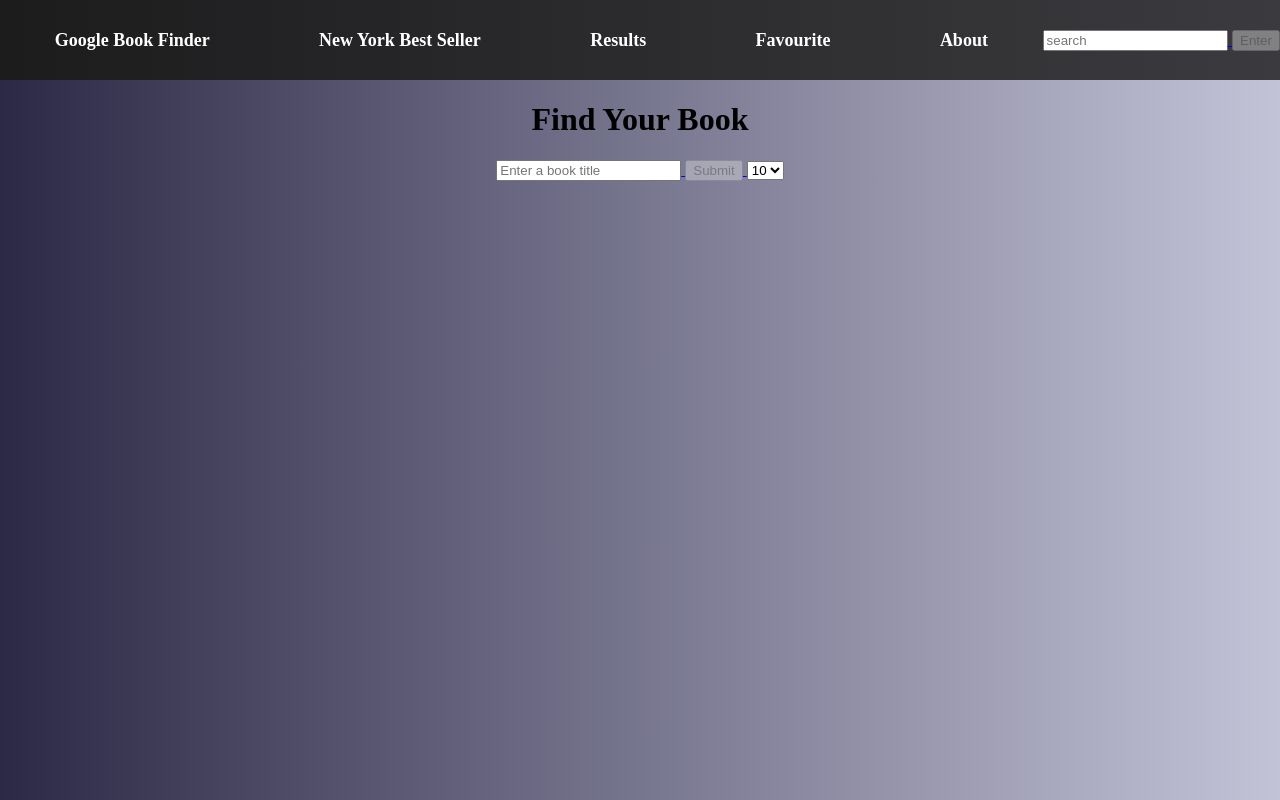
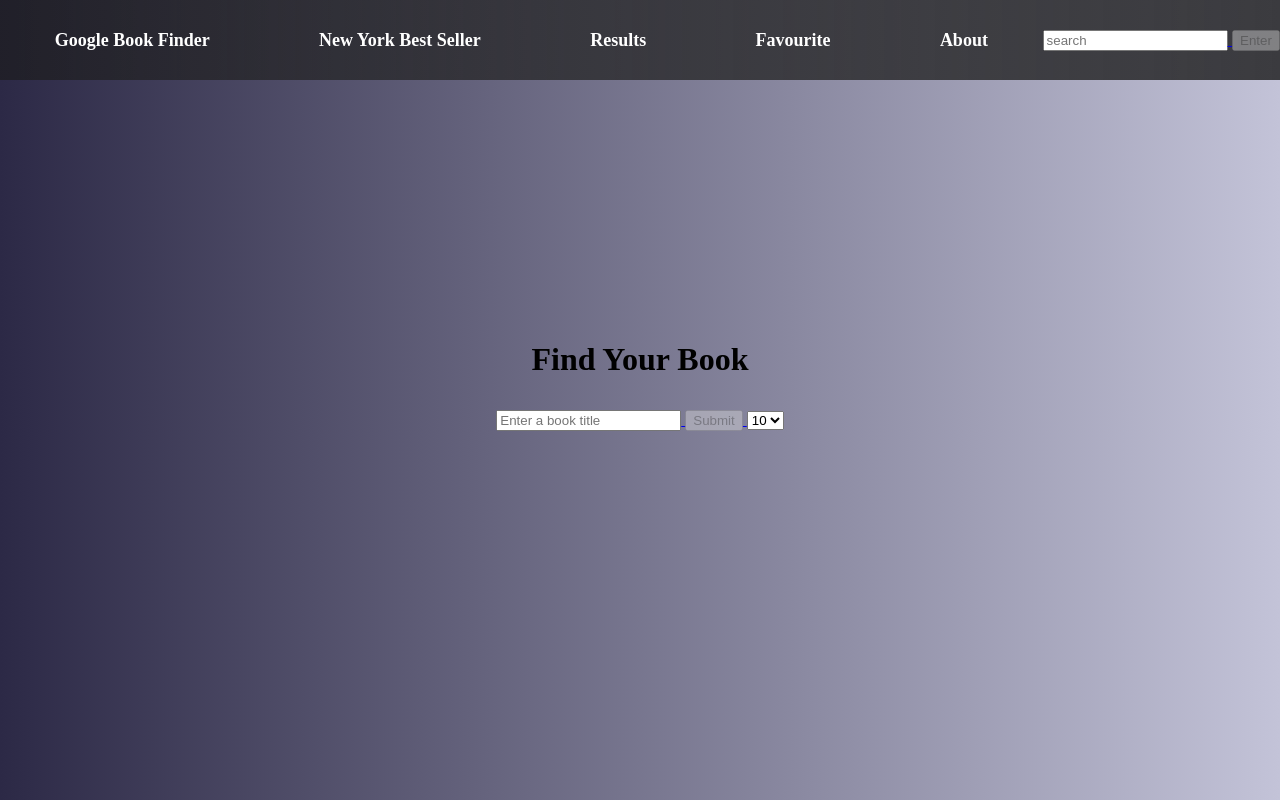
Before and after one commit to qamarularifin/Project-2, a React (Create React App) app: page / in a window 1280 px wide. Built offline with nearby package versions, Linux system fonts and the light colour scheme.

Commit message:
navbar fixed position added

```diff
--- a/src/components/About.jsx
+++ b/src/components/About.jsx
@@ -3,7 +3,7 @@ import React from 'react'
 const About = () =>{
 
     return(
-        <div className="about">
+        <div className="about-overall">
             <h1>About</h1>
         </div>
     )
--- a/src/components/Home.jsx
+++ b/src/components/Home.jsx
@@ -8,8 +8,8 @@ const Home = () =>{
 
 
     return(
-        <div>
-            <h1>Find Your Book</h1>
+        <div className="home-overall">
+            <h1 className="home-h1">Find Your Book</h1>
                 <SearchBox />
         </div>
     )
--- a/src/styles.css
+++ b/src/styles.css
@@ -15,12 +15,18 @@ body {
 .nav {
   display: flex;
   align-items: center;
-
+  position: fixed;
+  top: 0;
   width: 100%;
   height: 80px;
   /* padding: 0 20px; */
   /* background-color: aquamarine; */
-  background: linear-gradient(90deg, rgb(28, 28, 29) 0%, rgb(59, 59, 63) 100%);
+  background: linear-gradient(
+    90deg,
+    rgb(28, 28, 29, 0.7) 0%,
+    rgb(59, 59, 63) 100%
+  );
+  z-index: 1;
 }
 
 .nav-item {
@@ -68,13 +74,24 @@ img.favbook-img {
   justify-content: center;
 }
 
+.about-overall,
 .bestseller-overall,
 .favourite-overall,
 .results-overall {
   /* justify-content: center; */
+  padding-top: 80px;
   margin: 0 auto;
   /* display: flex; */
   /* margin-left: 100px; */
+}
+
+.home-overall {
+  padding-top: 320px;
+  margin: 0 auto;
+}
+
+.search {
+  margin-top: 2em;
 }
 
 .bestseller,
@@ -99,7 +116,7 @@ img.favbook-img {
 .best-over,
 .results-over,
 .fav-over {
-  background-color: rgba(182, 165, 165, 0.8);
+  background-color: rgba(240, 240, 240, 0.7);
   position: absolute;
   top: 0;
   /* bottom: 0; */
```
